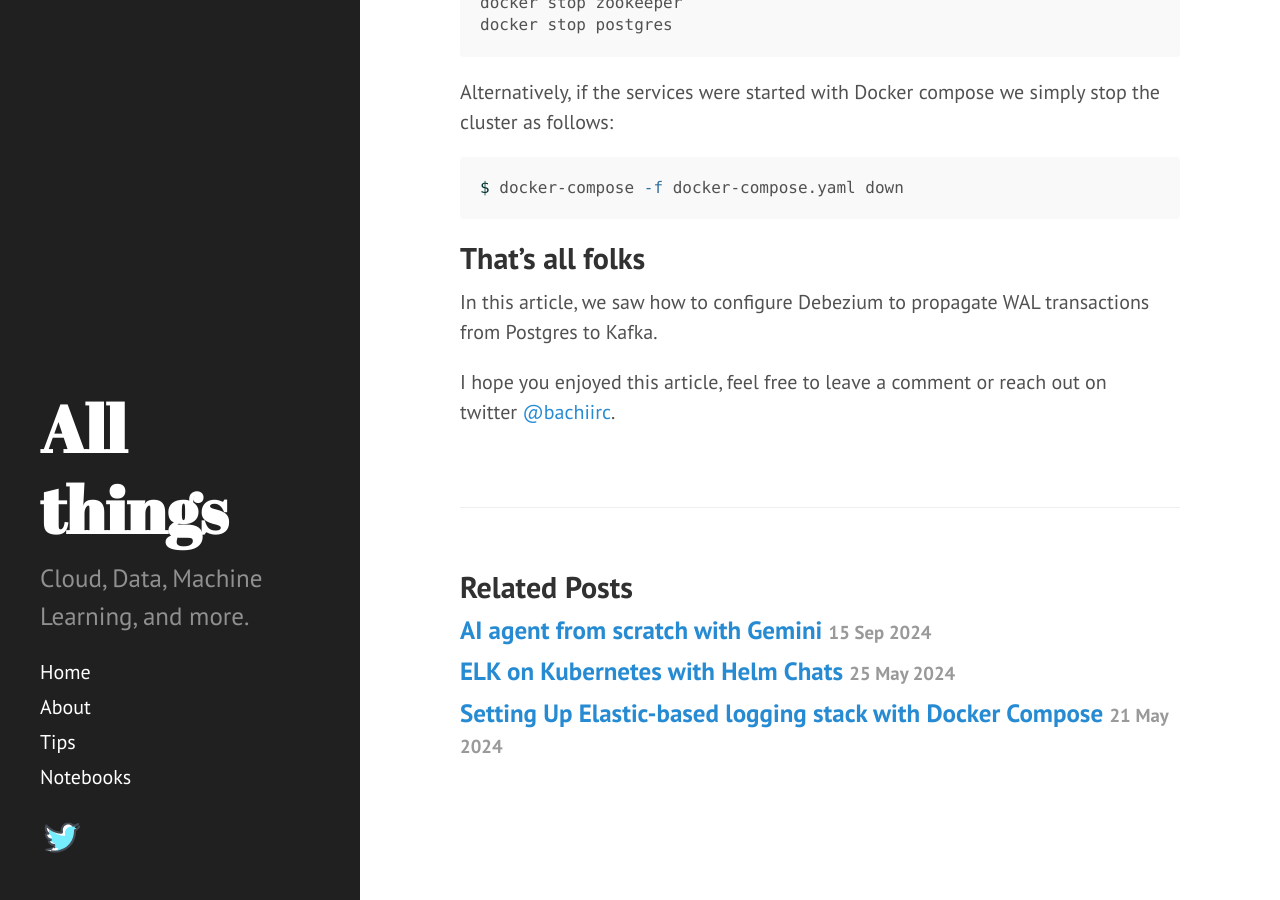
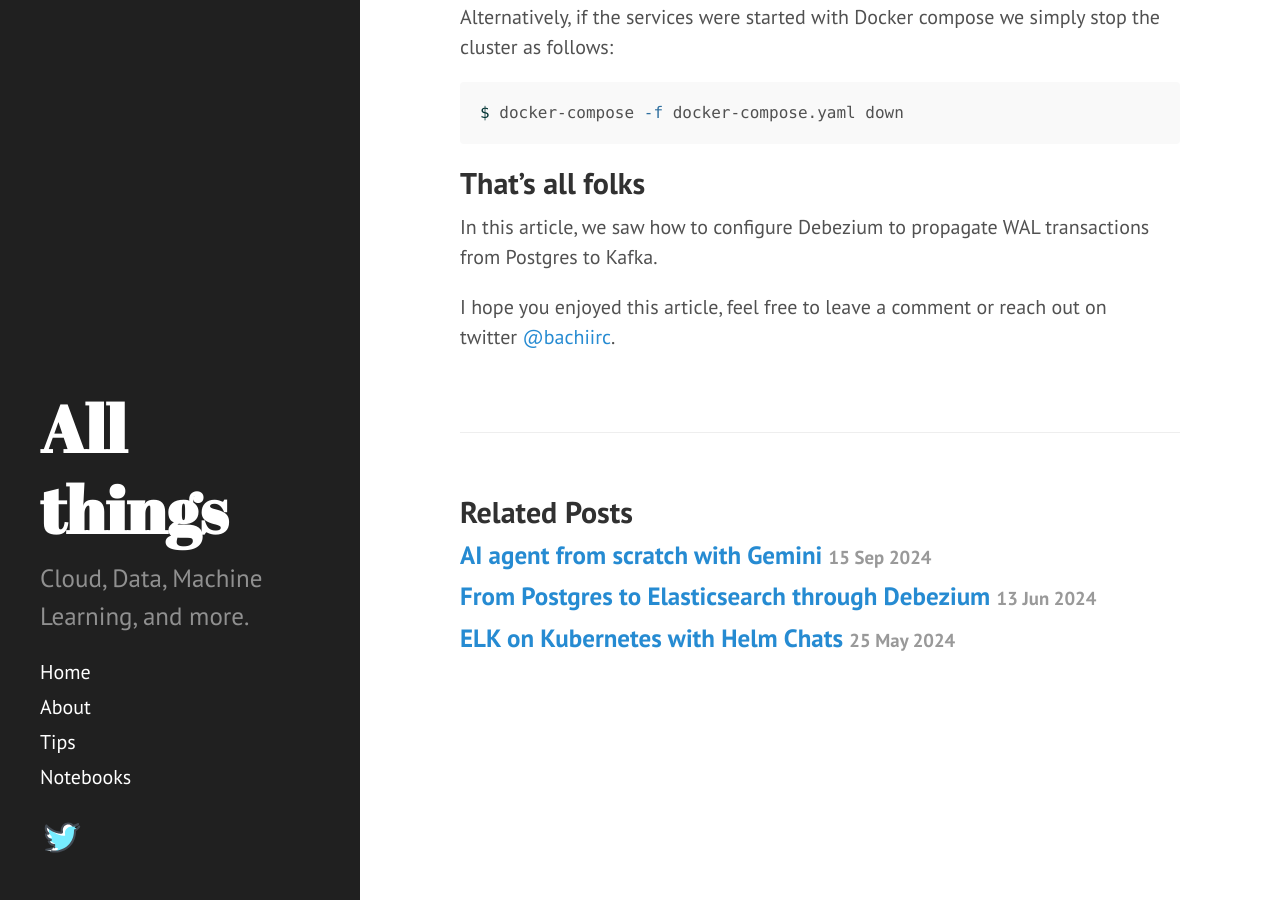
Before and after one commit to dzlab/dzlab.github.io, a Jekyll site: the page built from _posts/2024-06-09-debezium-kafka.md, in a window 1280 px wide and 900 px high, scrolled down 8249 px. Built offline with Jekyll 4.4.1, drawn with Linux system fonts in a browser that asks for light colours; nearby versions of some CDN libraries; a script that is not in the unit is left out; the table of contents is made by our own code; some of the changed lines change nothing that is shown.

Commit message:
Article on CDC pipeline to Elasticsearch with Debezium (#38)
* Article on CDC pipeline to Elasticsearch with Debezium

* added instruction for reading from sink

* added topology diagram

* set article structure

* wrap up article

````diff
--- a/_posts/2024-06-09-debezium-kafka.md
+++ b/_posts/2024-06-09-debezium-kafka.md
@@ -10,7 +10,7 @@
 ---
 
 <img align="left" src="/assets/logos/icons8-docker.svg" width="150" />
-<img align="center" src="/assets/logos/debeziumio-ar21.svg" width="400" />
+<img align="center" src="/assets/logos/debeziumio-ar21.svg" width="300" />
 <br/>
 
 
--- /dev/null
+++ b/_posts/2024-06-13-debezium-elk.md
@@ -0,0 +1,419 @@
+---
+layout: post
+comments: true
+title: From Postgres to Elasticsearch through Debezium
+excerpt: Setup CDC pipeline with Debezium to move data from Postgres to Elasticsearch
+categories: debezium
+tags: [docker,postgres,kafka,elasticsearch]
+toc: true
+img_excerpt: assets/2024/06/20240613-debezium-topology.svg
+---
+
+
+In a [previous article]({{ "debezium/2024/06/09/debezium-kafka/" | absolute_url }}), we saw how to set up a CDC pipeline to capture Data changes from Postgres and stream them to Kafka using Debezium. In this article, we will stream the data changes from Postgres into ElasticSearch using Debezium, Kafka.
+
+
+## Toplogy
+
+The below diagram highlights the different components of our cluster:
+- Postgres - a Relational Database for storing the data and representing the changes source
+- [Apache Kafka](https://kafka.apache.org/) - used to create a messaging topic which will store the CDC data coming from the database.
+- [Apache Zookeeper](https://zookeeper.apache.org/) - a centralized service that provides distributed synchronization. It is used by Kafka to store configuration management.
+- [Debezium](https://github.com/debezium/debezium) — a CDC tool based on [Kafka Connect](https://www.confluent.io/product/connectors/) to stream WAL data from source system to Kafka. It will be run with the following connectors:
+  - Debezium Source for Postgres: this connector is used to read transactions log from Postgres
+  - Debezium Sink for Elasticsearch: this connector is used to write documents into Elasticsearch
+
+We will use a separate container for each service without use of persistent volumes. Data will be stored locally inside the containers, and will be lost when the container is stopped. You can mount directories on the host machine as volumes in case you want to persist data between restarts.
+
+![Debezium toplogy]({{ "/assets/2024/06/20240613-debezium-topology.svg" | absolute_url }})
+
+### Build Docker image for Debezium
+
+By default, Debezium Docker image does not ship with the Elasticsearch sink connector so we need to build an image ourselves by starting from `debezium/connect` Docker image and then installing on it the Elasticsearch sink connector.
+Create a `Dockerfile.connect-jdbc-es` Dockerfile with the following instructions:
+
+```Dockerfile
+ARG DEBEZIUM_VERSION
+FROM debezium/connect:${DEBEZIUM_VERSION}
+ENV KAFKA_CONNECT_ES_DIR=$KAFKA_CONNECT_PLUGINS_DIR/kafka-connect-elasticsearch
+
+ARG KAFKA_ELASTICSEARCH_VERSION=5.3.2
+
+# Deploy Confluent Elasticsearch sink connector
+RUN mkdir $KAFKA_CONNECT_ES_DIR && cd $KAFKA_CONNECT_ES_DIR &&\
+        curl -sO https://packages.confluent.io/maven/io/confluent/kafka-connect-elasticsearch/$KAFKA_ELASTICSEARCH_VERSION/kafka-connect-elasticsearch-$KAFKA_ELASTICSEARCH_VERSION.jar && \
+        curl -sO https://repo1.maven.org/maven2/io/searchbox/jest/6.3.1/jest-6.3.1.jar && \
+        curl -sO https://repo1.maven.org/maven2/org/apache/httpcomponents/httpcore-nio/4.4.4/httpcore-nio-4.4.4.jar && \
+        curl -sO https://repo1.maven.org/maven2/org/apache/httpcomponents/httpclient/4.5.1/httpclient-4.5.1.jar && \
+        curl -sO https://repo1.maven.org/maven2/org/apache/httpcomponents/httpasyncclient/4.1.1/httpasyncclient-4.1.1.jar && \
+        curl -sO https://repo1.maven.org/maven2/org/apache/httpcomponents/httpcore/4.4.4/httpcore-4.4.4.jar && \
+        curl -sO https://repo1.maven.org/maven2/commons-logging/commons-logging/1.2/commons-logging-1.2.jar && \
+        curl -sO https://repo1.maven.org/maven2/commons-codec/commons-codec/1.9/commons-codec-1.9.jar && \
+        curl -sO https://repo1.maven.org/maven2/org/apache/httpcomponents/httpcore/4.4.4/httpcore-4.4.4.jar && \
+        curl -sO https://repo1.maven.org/maven2/io/searchbox/jest-common/6.3.1/jest-common-6.3.1.jar && \
+        curl -sO https://repo1.maven.org/maven2/com/google/code/gson/gson/2.8.6/gson-2.8.6.jar && \
+        curl -sO https://repo1.maven.org/maven2/com/google/guava/guava/31.0.1-jre/guava-31.0.1-jre.jar
+```
+
+Build the Docker image
+
+```shell
+export DEBEZIUM_VERSION=2.1
+docker build -t debezium/connect-jdbc-es:${DEBEZIUM_VERSION} --build-arg DEBEZIUM_VERSION=${DEBEZIUM_VERSION} -f Dockerfile.connect-jdbc-es .
+```
+
+The build output should look something like this:
+
+```
+[+] Building 6.4s (8/8) FINISHED                                                                                                                             docker:default
+ => [internal] load build definition from Dockerfile.connect-jdbc-es                                                                                                   0.0s
+ => => transferring dockerfile: 2.26kB                                                                                                                                 0.0s
+ => [internal] load metadata for docker.io/debezium/connect:2.1                                                                                                        0.0s
+ => [internal] load .dockerignore                                                                                                                                      0.0s
+ => => transferring context: 2B                                                                                                                                        0.0s
+ => [1/2] FROM docker.io/debezium/connect:2.1                                                                                                                          0.2s
+ => [2/2] RUN mkdir /kafka/connect/kafka-connect-elasticsearch && cd /kafka/connect/kafka-connect-elasticsearch &&        curl -sO https://packages.confluent.io/mave  3.8s
+ => exporting to image                                                                                                                                                 0.1s
+ => => exporting layers                                                                                                                                                0.0s
+ => => writing image sha256:90d40c1d011179c31f33a52122f661a08e29ed695eba67503fa0035120678f2f                                                                           0.0s
+ => => naming to docker.io/debezium/connect-jdbc-es:2.1                                                                                                                0.0s
+```
+
+### Setup With Docker
+
+Now, we start each service of the cluster using Docker:
+
+```shell
+docker run -d --rm --name zookeeper -p 2181:2181 -p 2888:2888 -p 3888:3888 debezium/zookeeper:${DEBEZIUM_VERSION}
+
+docker run -d --rm --name kafka -p 9092:9092 --link zookeeper -e ZOOKEEPER_CONNECT=zookeeper:2181 debezium/kafka:${DEBEZIUM_VERSION}
+
+docker run -d --rm --name postgres -p 6432:5432 -e POSTGRES_USER=postgres -e POSTGRES_PASSWORD=postgres debezium/postgres
+
+docker run -d --rm --name elastic -p 9200:9200 -e http.host=0.0.0.0 -e transport.host=127.0.0.1 -e xpack.security.enabled=false -e "ES_JAVA_OPTS=-Xms512m -Xmx512m" docker.elastic.co/elasticsearch/elasticsearch:7.3.0
+
+docker run -d --rm --name connect -p 8083:8083 -p 5005:5005 --link kafka --link postgres --link elastic -e BOOTSTRAP_SERVERS=kafka:9092 -e GROUP_ID=1 -e CONFIG_STORAGE_TOPIC=my_connect_configs -e OFFSET_STORAGE_TOPIC=my_connect_offsets -e STATUS_STORAGE_TOPIC=my_connect_statuses debezium/connect-jdbc-es:${DEBEZIUM_VERSION}
+```
+
+### Setup with Docker Compose
+Alternative, we can setup the entire cluster with Docker Compose using the following `docker-compose.yaml` file:
+
+```yaml
+version: '2'
+services:
+  zookeeper:
+    image: debezium/zookeeper:${DEBEZIUM_VERSION}
+    ports:
+     - 2181:2181
+     - 2888:2888
+     - 3888:3888
+  kafka:
+    image: debezium/kafka
+    ports:
+     - 9092:9092
+    links:
+     - zookeeper
+    environment:
+     - ZOOKEEPER_CONNECT=zookeeper:2181
+  postgres:
+    image: debezium/postgres
+    ports:
+     - 5432:5432
+    environment:
+     - POSTGRES_USER=postgres
+     - POSTGRES_PASSWORD=postgres
+  elastic:
+    image: docker.elastic.co/elasticsearch/elasticsearch:7.3.0
+    ports:
+     - "9200:9200"
+    environment:
+     - http.host=0.0.0.0
+     - transport.host=127.0.0.1
+     - xpack.security.enabled=false
+     - "ES_JAVA_OPTS=-Xms512m -Xmx512m"
+  connect:
+    image: debezium/connect-jdbc-es:${DEBEZIUM_VERSION}
+    ports:
+     - 8083:8083
+     - 5005:5005
+    links:
+     - kafka
+     - postgres
+     - elastic
+    environment:
+     - BOOTSTRAP_SERVERS=kafka:9092
+     - GROUP_ID=1
+     - CONFIG_STORAGE_TOPIC=my_connect_configs
+     - OFFSET_STORAGE_TOPIC=my_connect_offsets
+     - STATUS_STORAGE_TOPIC=my_connect_statuses
+```
+
+Now we start every service in the topology as follows:
+
+```shell
+export DEBEZIUM_VERSION=2.1
+docker-compose -f docker-compose.yaml up
+```
+
+### Check everything is running
+Before going any further, we neeed to check that every service is up and running:
+
+```shell
+$ docker ps | grep debezium
+2792950fced9   debezium/connect-jdbc-es:2.1                                                                                   "/docker-entrypoint.…"   35 seconds ago       Up 33 seconds           127.0.0.1:5005->5005/tcp, 127.0.0.1:8083->8083/tcp, 9092/tcp                   connect
+ddb60a7cc254   debezium/postgres                                                                                              "docker-entrypoint.s…"   About a minute ago   Up About a minute       127.0.0.1:6432->5432/tcp                                                       postgres
+0ccb46011ffa   debezium/kafka:2.1                                                                                             "/docker-entrypoint.…"   About a minute ago   Up About a minute       127.0.0.1:9092->9092/tcp                                                       kafka
+cca024019c84   debezium/zookeeper:2.1                                                                                         "/docker-entrypoint.…"   About a minute ago   Up About a minute       127.0.0.1:2181->2181/tcp, 127.0.0.1:2888->2888/tcp, 127.0.0.1:3888->3888/tcp   zookeeper
+964282a73ee3   debezium/connect:2.1                                                                                           "/docker-entrypoint.…"   4 days ago           Up 4 days               8083/tcp, 9092/tcp                                                             agitated_mccarthy
+```
+
+
+## Register Connectors with Debezium
+In this section we will register the Posgres source and Elasticsearch sink connectors with the Debezium service.
+
+First, check the Kafka Connect service is up and running
+
+```shell
+$ curl -H "Accept:application/json" localhost:8083/
+{"version":"3.3.1","commit":"e23c59d00e687ff5","kafka_cluster_id":"UBy0Y35cSfOg-Ltt4kBK3g"}
+```
+
+Then, check the current list of runing connectors (we should be empty at this point)
+
+```shell
+$ curl -H "Accept:application/json" localhost:8083/connectors/
+[]
+```
+
+### Register Postgres source
+The following `pg-source.json` configuration file contains details for Debezium on how to access Postgres (shema, table, etc.), what topic to use for streaming the data and how to transform the transactions:
+
+```json
+{
+    "name": "pg-source",
+    "config": {
+        "connector.class": "io.debezium.connector.postgresql.PostgresConnector",
+        "tasks.max": "1",
+        "database.hostname": "postgres",
+        "database.port": "5432",
+        "database.user": "postgres",
+        "database.password": "postgres",
+        "database.dbname" : "postgres",
+        "topic.prefix": "dbserver1",
+        "schema.include.list": "inventory",
+        "schema.history.internal.kafka.bootstrap.servers": "kafka:9092",
+        "schema.history.internal.kafka.topic": "schema-changes.inventory",
+        "transforms": "route",
+        "transforms.route.type": "org.apache.kafka.connect.transforms.RegexRouter",
+        "transforms.route.regex": "([^.]+)\\.([^.]+)\\.([^.]+)",
+        "transforms.route.replacement": "$3"
+    }
+}
+```
+
+We can register this source connector to read from Postgres as follows:
+
+```shell
+$ curl -i -X POST -H "Accept:application/json" -H  "Content-Type:application/json" http://localhost:8083/connectors/ -d @pg-source.json
+
+{"name":"pg-source","config":{"connector.class":"io.debezium.connector.postgresql.PostgresConnector","tasks.max":"1","database.hostname":"postgres","database.port":"5432","database.user":"postgres","database.password":"postgres","database.dbname":"postgres","topic.prefix":"dbserver1","schema.include.list":"inventory","schema.history.internal.kafka.bootstrap.servers":"kafka:9092","schema.history.internal.kafka.topic":"schema-changes.inventory","transforms":"route","transforms.route.type":"org.apache.kafka.connect.transforms.RegexRouter","transforms.route.regex":"([^.]+)\\.([^.]+)\\.([^.]+)","transforms.route.replacement":"$3","name":"pg-source"},"tasks":[],"type":"source"}
+```
+
+Then, check that the Postgres connector is created:
+
+
+```shell
+$ curl -H "Accept:application/json" localhost:8083/connectors/
+["pg-source"]
+```
+
+And check that the source connector is running:
+
+```shell
+$ curl localhost:8083/connectors/pg-source/status
+{"name":"pg-source","connector":{"state":"RUNNING","worker_id":"172.17.0.19:8083"},"tasks":[{"id":0,"state":"RUNNING","worker_id":"172.17.0.19:8083"}],"type":"source"}
+```
+
+### Register Elasticsearch sink
+The following `es-sink.json` configuration file contains details for Debezium to write events to Elasticsearch (index, documents, etc.) and what Kafka topic to read from:
+
+
+```json
+{
+    "name": "elastic-sink",
+    "config": {
+        "connector.class": "io.confluent.connect.elasticsearch.ElasticsearchSinkConnector",
+        "tasks.max": "1",
+        "topics": "customers",
+        "connection.url": "http://elastic:9200",
+        "transforms": "unwrap,key",
+        "transforms.unwrap.type": "io.debezium.transforms.ExtractNewRecordState",
+        "transforms.unwrap.drop.tombstones": "false",
+        "transforms.key.type": "org.apache.kafka.connect.transforms.ExtractField$Key",
+        "transforms.key.field": "id",
+        "key.ignore": "false",
+        "type.name": "customer",
+        "behavior.on.null.values": "delete"
+    }
+}
+```
+
+Similarly to Postgres source, We can register this connector to write into Elasticsearch as follows:
+
+```shell
+$ curl -i -X POST -H "Accept:application/json" -H  "Content-Type:application/json" http://localhost:8083/connectors/ -d @es-sink.json
+
+{"name":"elastic-sink","config":{"connector.class":"io.confluent.connect.elasticsearch.ElasticsearchSinkConnector","tasks.max":"1","topics":"customers","connection.url":"http://elastic:9200","transforms":"unwrap,key","transforms.unwrap.type":"io.debezium.transforms.ExtractNewRecordState","transforms.unwrap.drop.tombstones":"false","transforms.key.type":"org.apache.kafka.connect.transforms.ExtractField$Key","transforms.key.field":"id","key.ignore":"false","type.name":"customer","behavior.on.null.values":"delete","name":"elastic-sink"},"tasks":[],"type":"sink"}
+```
+
+Then, check that the connectors list is updated with the new Elasticsearch sink:
+
+```shell
+$ curl -H "Accept:application/json" localhost:8083/connectors/
+["elastic-sink","pg-source"]
+```
+
+And check that the sink connector is running:
+
+```shell
+$ curl localhost:8083/connectors/elastic-sink/status
+
+{"name":"elastic-sink","connector":{"state":"RUNNING","worker_id":"172.17.0.19:8083"},"tasks":[{"id":0,"state":"RUNNING","worker_id":"172.17.0.19:8083"}],"type":"sink"}
+```
+
+## Populate Postgres with Data
+To test our pipeline, we need to populate some Data in Postgres and then check that it landed as expected in Elasticsearch.
+
+We can modify records in the database via Postgres client as follows:
+
+```shell
+$ docker exec -it --env PGOPTIONS="--search_path=inventory" postgres /bin/bash -c 'psql -U $POSTGRES_USER postgres'
+postgres=#
+```
+
+Then run few queries to populate Postgres with Data (based on [inventory.sql](https://github.com/debezium/container-images/blob/main/examples/postgres/3.0/inventory.sql))
+
+```sql
+CREATE SCHEMA inventory;
+SET search_path TO inventory;
+-- Create some customers ...
+CREATE TABLE customers (
+  id SERIAL NOT NULL PRIMARY KEY,
+  first_name VARCHAR(255) NOT NULL,
+  last_name VARCHAR(255) NOT NULL,
+  email VARCHAR(255) NOT NULL UNIQUE
+);
+ALTER SEQUENCE customers_id_seq RESTART WITH 1001;
+ALTER TABLE customers REPLICA IDENTITY FULL;
+
+INSERT INTO customers
+VALUES (default,'Sally','Thomas','sally.thomas@acme.com'),
+       (default,'George','Bailey','gbailey@foobar.com'),
+       (default,'Edward','Walker','ed@walker.com'),
+       (default,'Anne','Kretchmar','annek@noanswer.org');
+```
+
+
+## Elasticsearch
+Now we can check the Postgres data changes are available in Elasticsearch by simply listing the objects in our index `customers`.
+
+```shell
+curl 'http://localhost:9200/customers/_search?pretty'
+```
+
+The output would look something like this:
+
+```json
+{
+  "took" : 836,
+  "timed_out" : false,
+  "_shards" : {
+    "total" : 1,
+    "successful" : 1,
+    "skipped" : 0,
+    "failed" : 0
+  },
+  "hits" : {
+    "total" : {
+      "value" : 4,
+      "relation" : "eq"
+    },
+    "max_score" : 1.0,
+    "hits" : [
+      {
+        "_index" : "customers",
+        "_type" : "customer",
+        "_id" : "1003",
+        "_score" : 1.0,
+        "_source" : {
+          "id" : 1003,
+          "first_name" : "Edward",
+          "last_name" : "Walker",
+          "email" : "ed@walker.com"
+        }
+      },
+      {
+        "_index" : "customers",
+        "_type" : "customer",
+        "_id" : "1004",
+        "_score" : 1.0,
+        "_source" : {
+          "id" : 1004,
+          "first_name" : "Anne",
+          "last_name" : "Kretchmar",
+          "email" : "annek@noanswer.org"
+        }
+      },
+      {
+        "_index" : "customers",
+        "_type" : "customer",
+        "_id" : "1002",
+        "_score" : 1.0,
+        "_source" : {
+          "id" : 1002,
+          "first_name" : "George",
+          "last_name" : "Bailey",
+          "email" : "gbailey@foobar.com"
+        }
+      },
+      {
+        "_index" : "customers",
+        "_type" : "customer",
+        "_id" : "1001",
+        "_score" : 1.0,
+        "_source" : {
+          "id" : 1001,
+          "first_name" : "Sally",
+          "last_name" : "Thomas",
+          "email" : "sally.thomas@acme.com"
+        }
+      }
+    ]
+  }
+}
+```
+
+
+
+## Shut down the cluster
+If the services where started individually with `docker run` then we can stop them as follows:
+
+```shell
+docker stop connect
+docker stop kafka
+docker stop zookeeper
+docker stop elastic
+docker stop postgres
+```
+
+Alternatively, if the services were started with Docker compose we simply stop the cluster as follows:
+
+```shell
+# Shut down the cluster
+$ docker-compose -f docker-compose.yaml down
+```
+
+## That's all folks
+In this article, we saw how to configure Debezium to stream WAL transactions from Postgres to Elasticsearch.
+
+I hope you enjoyed this article, feel free to leave a comment or reach out on twitter [@bachiirc](https://twitter.com/bachiirc).
````
Also changed, not shown: assets/2024/06/20240613-debezium-topology.svg (added).
